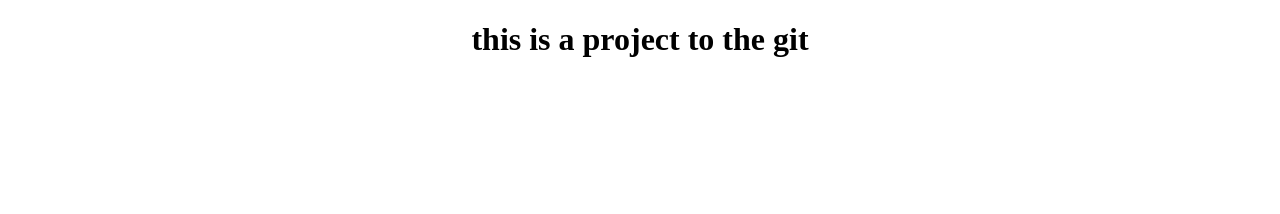
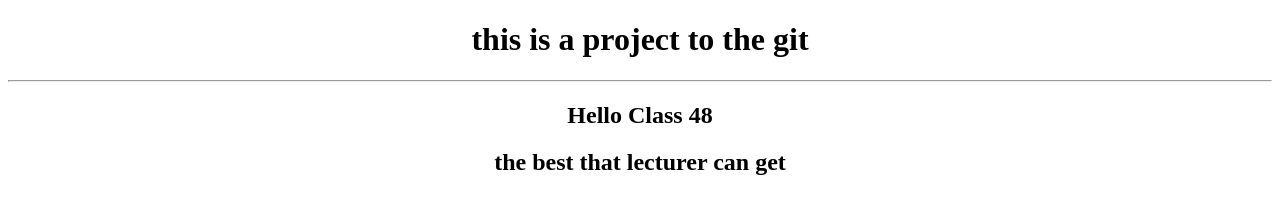
Before and after one commit to zeev-mindali/class-48-first-project, a plain HTML site: page index.html in a window 1280 px wide. Drawn offline with Linux system fonts and the light colour scheme.

Commit message:
add some data of the class 48

```diff
--- a/index.html
+++ b/index.html
@@ -15,6 +15,9 @@
 
 <body onload="init()">
     <h1>this is a project to the git</h1>
+    <hr />
+    <h2>Hello Class 48</h2>
+    <h2>the best that lecturer can get</h2>
 </body>
 
 </html>
```
